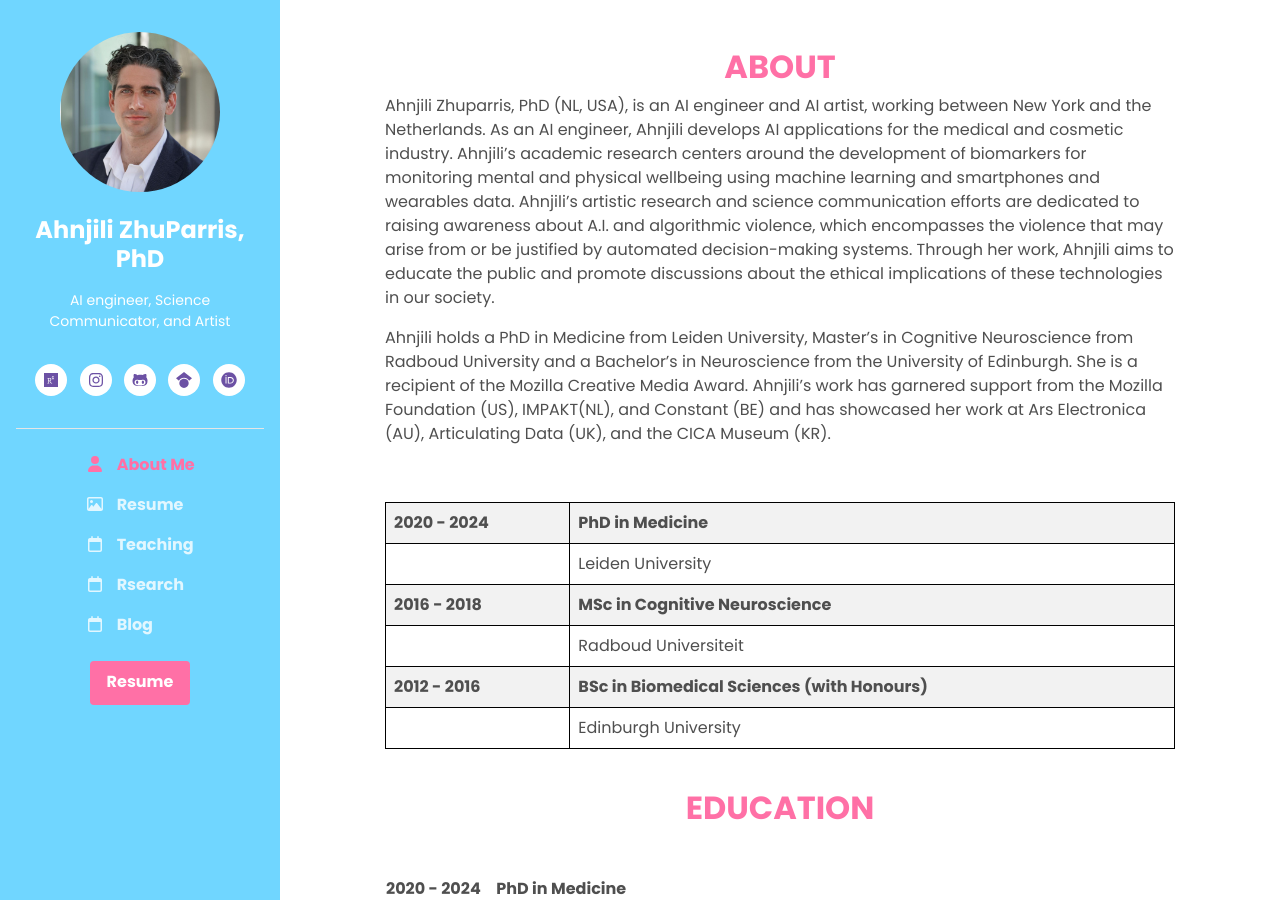
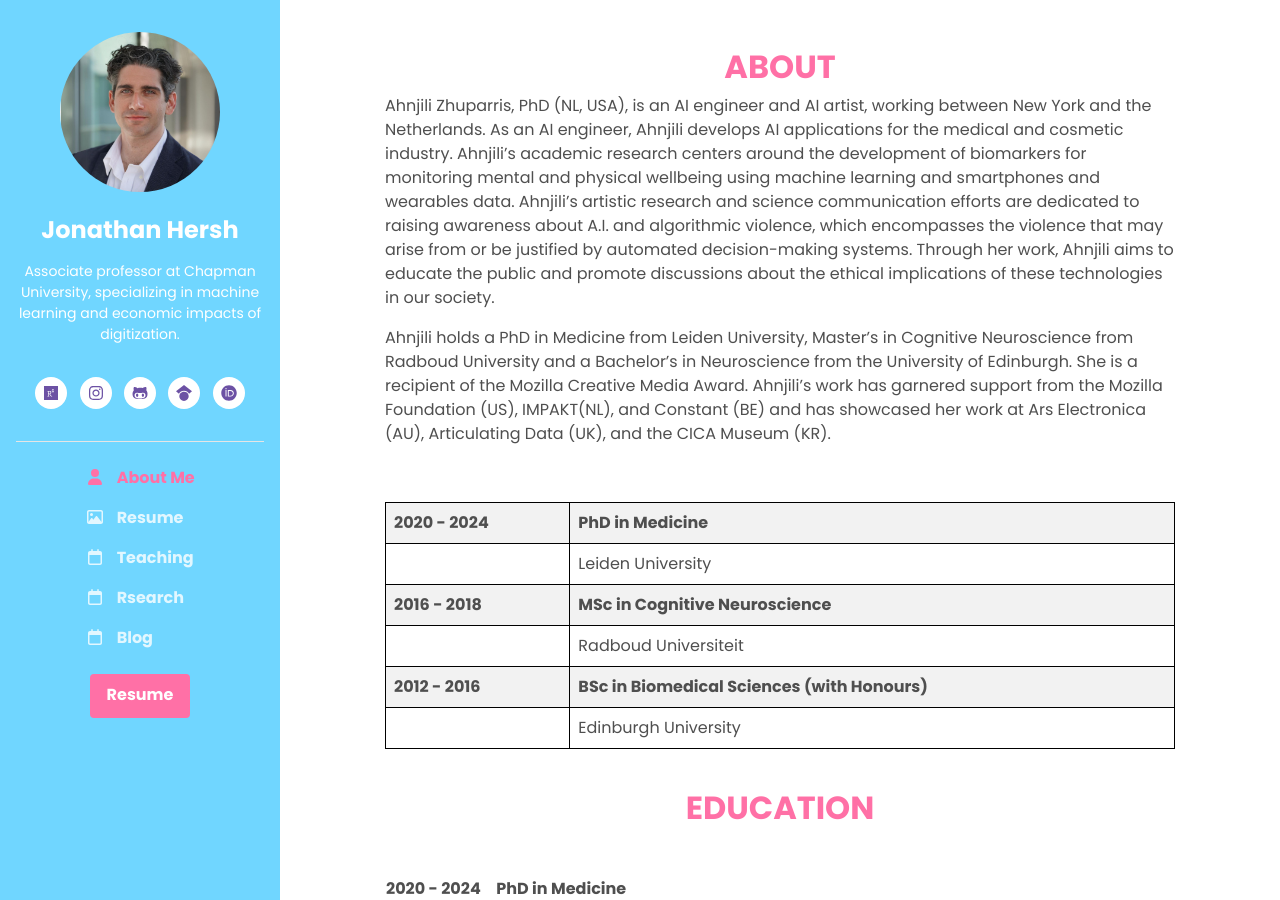
Before and after one commit to Muhammad-Sultan/muhammad-sultan.github.io, a Jekyll site: the page built from _pages/index.md, in a window 1280 px wide and 900 px high. Built offline with Jekyll 4.4.1, drawn with Linux system fonts in a browser that asks for light colours.

Commit message:
Update _config.yml

```diff
--- a/_config.yml
+++ b/_config.yml
@@ -42,10 +42,10 @@ social_links: # Leave blank according to your need
   orcid_id: "0000-0002-1413-1648"
 
 user:
-  name    :  Ahnjili ZhuParris, PhD        # Your name (required)
-  bio     :  'AI engineer, Science Communicator, and Artist'  # Short bio, You can also provide a links.
+  name    :  Jonathan Hersh        # Your name (required)
+  bio     :  'Associate professor at Chapman University, specializing in machine learning and economic impacts of digitization.'  # Short bio, You can also provide a links.
   profession :  ''       # Your profession (optional)
-  location  :  ' The Netherlands, New York, Hong Kong'           # Your location (optional)
+  location  :  ' '           # Your location (optional)
   email    :        # Your email address (optional)
 
 download_resume: '/assets/resume/resume.pdf'  # Add the path to your resume
```
